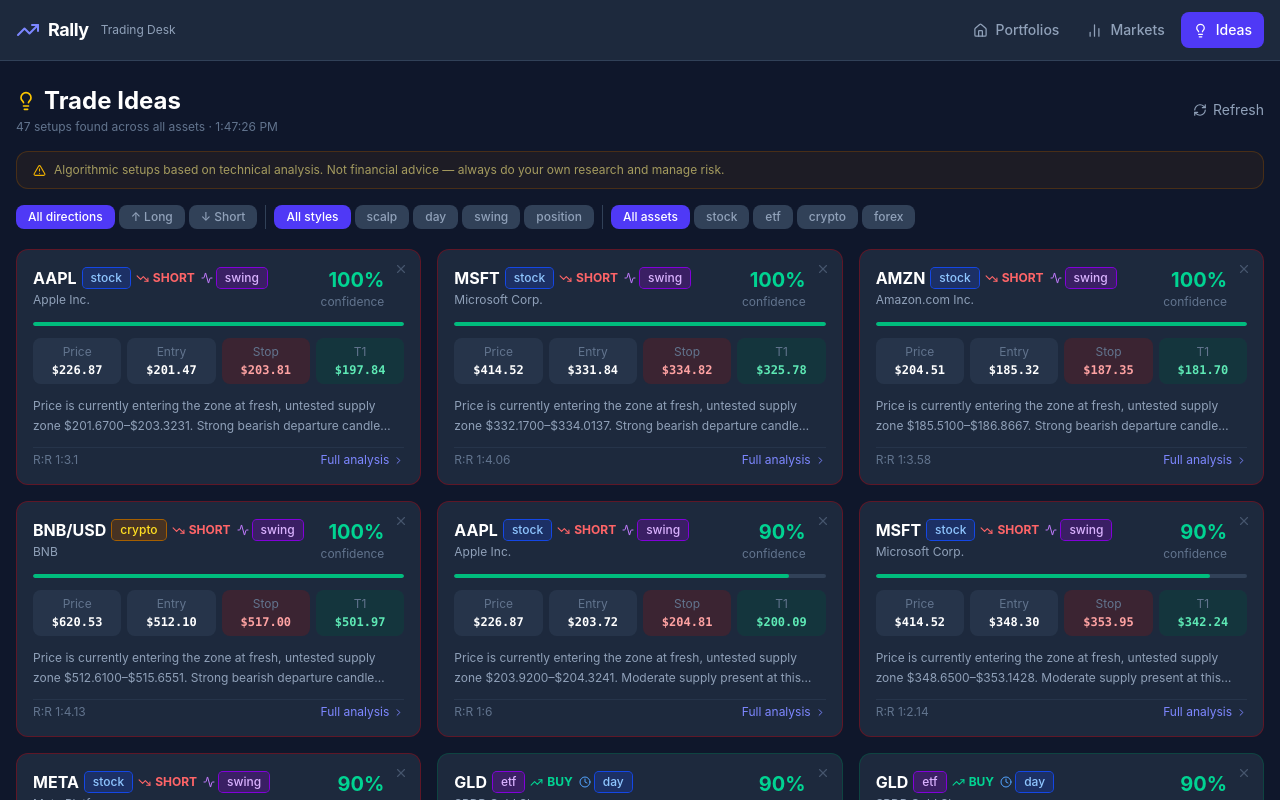
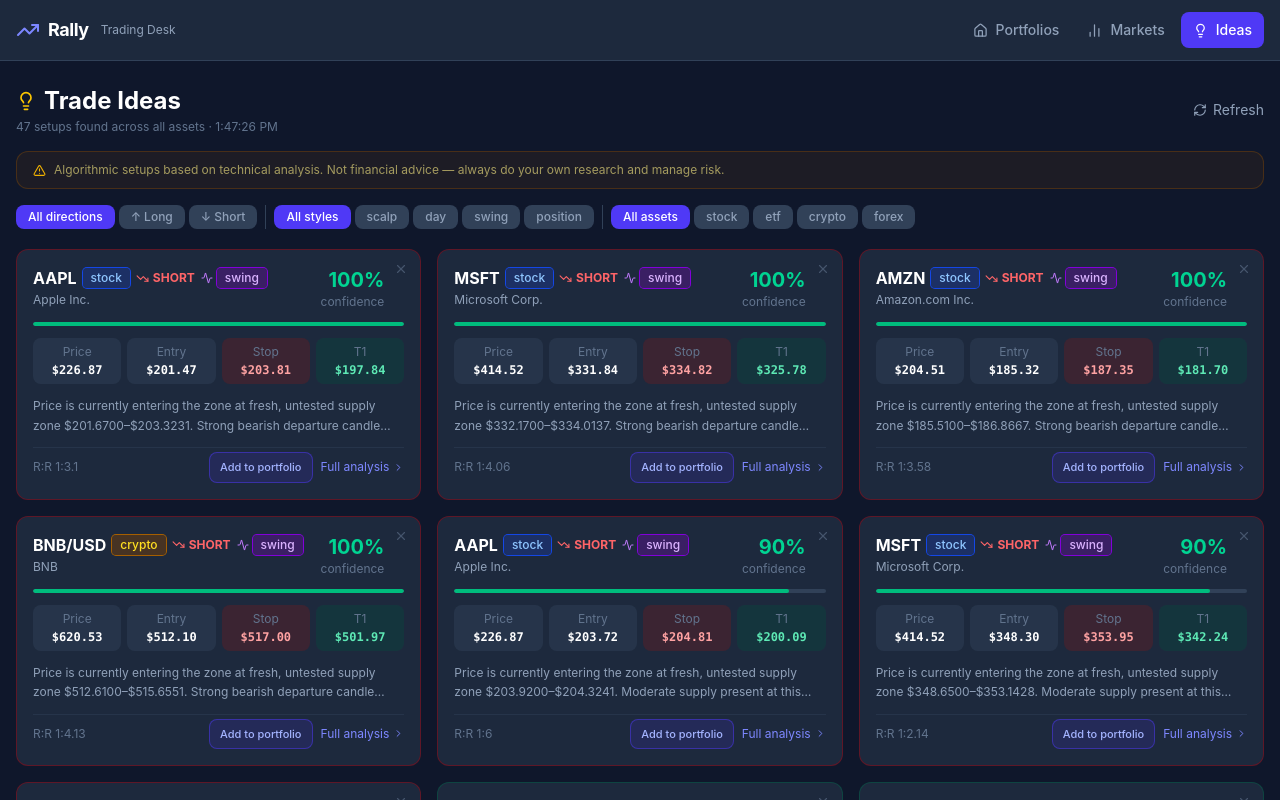
Before and after one commit to ChrisKramer15/rally, a React (Vite) app: page /#/ideas in a window 1280 px wide. Shown: the top 800 px of the page. Built offline with nearby package versions, Linux system fonts and the light colour scheme; no server answers.

Commit message:
bracket order button added to valuations

```diff
--- a/src/pages/PortfolioPage.tsx
+++ b/src/pages/PortfolioPage.tsx
@@ -376,6 +376,11 @@
                             {inv.name}
                           </span>
                         </div>
+                        {inv.bracketOrder && (
+                          <div className="mt-1 text-[11px] text-slate-500">
+                            Bracket • SL ${inv.bracketOrder.stopLoss.toFixed(inv.bracketOrder.stopLoss < 10 ? 4 : 2)} • T1 ${inv.bracketOrder.target1.toFixed(inv.bracketOrder.target1 < 10 ? 4 : 2)}
+                          </div>
+                        )}
                       </td>
                       <td className="px-4 py-3 text-right text-white font-mono">
                         {price !== null ? (
--- a/src/pages/TradeIdeasPage.tsx
+++ b/src/pages/TradeIdeasPage.tsx
@@ -7,6 +7,7 @@
 import { getAllSymbols } from '../data/mockMarket';
 import { getLiveQuote } from '../services/marketData';
 import { computeValuation } from '../data/valuation';
+import { usePortfolioStore } from '../store/portfolioStore';
 import type { TradeRecommendation, AssetClass } from '../types';
 import Badge from '../components/Badge';
 
@@ -109,10 +110,28 @@
   onDismiss: (id: string) => void;
 }) {
   const navigate = useNavigate();
+  const { portfolios, addInvestment } = usePortfolioStore();
+  const [added, setAdded] = useState(false);
   const isBuy = idea.rec.direction === 'buy';
   const borderColor = isBuy ? 'border-emerald-800/50' : 'border-red-800/50';
   const bgColor = isBuy ? 'bg-emerald-900/10' : 'bg-red-900/10';
   const labelColor = isBuy ? 'text-emerald-400' : 'text-red-400';
+
+  const handleAddToPortfolio = () => {
+    if (added) return;
+    const targetPortfolio = portfolios[0];
+    if (!targetPortfolio) return;
+
+    addInvestment(targetPortfolio.id, {
+      symbol: idea.symbol,
+      name: idea.name,
+      assetClass: idea.assetClass,
+      quantity: 1,
+      avgCost: idea.rec.bracket.entry,
+      bracketOrder: idea.rec.bracket,
+    });
+    setAdded(true);
+  };
 
   return (
     <div className={`relative border rounded-xl p-4 flex flex-col gap-3 ${borderColor} ${bgColor} bg-slate-800`}>
@@ -191,12 +210,21 @@
       {/* Footer */}
       <div className="flex items-center justify-between pt-1 border-t border-slate-700/50">
         <span className="text-xs text-slate-500">R:R 1:{idea.rec.bracket.riskRewardRatio}</span>
+        <div className="flex items-center gap-2">
+          <button
+            onClick={handleAddToPortfolio}
+            disabled={added}
+            className="rounded-lg border border-indigo-600/50 bg-indigo-600/15 px-2.5 py-1.5 text-[11px] font-medium text-indigo-300 transition-colors hover:bg-indigo-600/25 disabled:cursor-not-allowed disabled:opacity-60"
+          >
+            {added ? 'Added' : 'Add to portfolio'}
+          </button>
           <button
             onClick={() => navigate(`/valuation/${encodeURIComponent(idea.symbol).replace('%2F', '--')}`)}
             className="flex items-center gap-1 text-xs text-indigo-400 hover:text-indigo-300 transition-colors"
           >
             Full analysis <ChevronRight size={11} />
           </button>
+        </div>
       </div>
     </div>
   );
--- a/src/pages/ValuationPage.tsx
+++ b/src/pages/ValuationPage.tsx
@@ -7,7 +7,8 @@
 import { getAllSymbols } from '../data/mockMarket';
 import { getLiveQuote, getLiveCandles, subscribeToLivePrice } from '../services/marketData';
 import { computeValuation } from '../data/valuation';
-import type { Quote, Valuation, TradeRecommendation, OHLCV } from '../types';
+import { usePortfolioStore } from '../store/portfolioStore';
+import type { Quote, Valuation, TradeRecommendation, OHLCV, AssetClass } from '../types';
 import PriceChart from '../components/PriceChart';
 import Badge from '../components/Badge';
 import StatCard from '../components/StatCard';
@@ -118,12 +119,40 @@
 
 // ─── Recommendation Card ──────────────────────────────────────────────────────
 
-function RecommendationCard({ rec }: { rec: TradeRecommendation }) {
+function RecommendationCard({
+  rec,
+  symbol,
+  name,
+  assetClass,
+}: {
+  rec: TradeRecommendation;
+  symbol: string;
+  name: string;
+  assetClass: AssetClass;
+}) {
+  const { portfolios, addInvestment } = usePortfolioStore();
+  const [added, setAdded] = useState(false);
   const isBuy = rec.direction === 'buy';
   const borderColor = isBuy ? 'border-emerald-800/60' : 'border-red-800/60';
   const bgColor = isBuy ? 'bg-emerald-900/15' : 'bg-red-900/15';
   const labelColor = isBuy ? 'text-emerald-400' : 'text-red-400';
   const pf = (v: number) => `$${v.toFixed(v < 10 ? 4 : 2)}`;
+
+  const handleAddToPortfolio = () => {
+    if (added) return;
+    const targetPortfolio = portfolios[0];
+    if (!targetPortfolio) return;
+
+    addInvestment(targetPortfolio.id, {
+      symbol,
+      name,
+      assetClass,
+      quantity: 1,
+      avgCost: rec.bracket.entry,
+      bracketOrder: rec.bracket,
+    });
+    setAdded(true);
+  };
 
   return (
     <div className={`border rounded-xl p-5 ${borderColor} ${bgColor}`}>
@@ -173,6 +202,13 @@
             </div>
           ))}
         </div>
+        <button
+          onClick={handleAddToPortfolio}
+          disabled={added}
+          className="mt-3 w-full rounded-lg border border-indigo-600/50 bg-indigo-600/15 px-3 py-2 text-sm font-medium text-indigo-300 transition-colors hover:bg-indigo-600/25 disabled:cursor-not-allowed disabled:opacity-60"
+        >
+          {added ? 'Added to portfolio' : 'Add trade suggestion to portfolio'}
+        </button>
         {rec.zone && (
           <p className="text-xs text-slate-500 mt-2">
             Based on {rec.zone.type} zone ${rec.zone.priceLow.toFixed(4)}–${rec.zone.priceHigh.toFixed(4)}
@@ -496,7 +532,13 @@
         ) : (
           <div className="grid md:grid-cols-2 gap-4">
             {val.recommendations.map((rec, i) => (
-              <RecommendationCard key={i} rec={rec} />
+              <RecommendationCard
+                key={i}
+                rec={rec}
+                symbol={metaSymbol}
+                name={metaName}
+                assetClass={metaAssetClass ?? 'stock'}
+              />
             ))}
           </div>
         )}
--- a/src/types/index.ts
+++ b/src/types/index.ts
@@ -17,8 +17,7 @@
   assetClass: AssetClass;
   quantity: number;
   avgCost: number; // average cost basis per unit
-  addedAt: string;
-}
+  addedAt: string;  bracketOrder?: BracketOrder;}
 
 // ─── Market Data ─────────────────────────────────────────────────────────────
 
```
Lines whose indentation alone changed are shown as unchanged.
